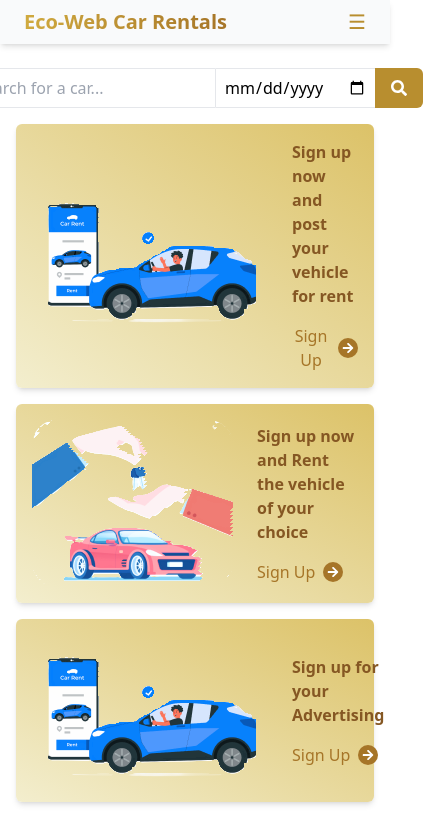
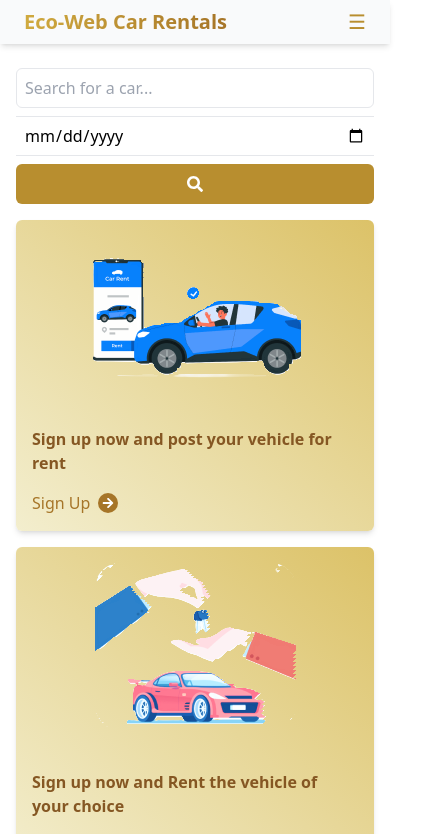
Before and after one commit to dagijosi/eco-web-new, a React (Create React App) app: page / in a window 390 px wide. Shown: the top 834 px of the page, 423 px wide, since content can reach past the window. Built offline with nearby package versions, Linux system fonts and the light colour scheme.

Commit message:
Enhance Card and SearchBar components for improved layout and responsiveness

```diff
--- a/src/components/Home/Card.tsx
+++ b/src/components/Home/Card.tsx
@@ -7,14 +7,14 @@ interface CardProps {
 }
 
 const Card = ({ imageSrc, title, href = "/signup" }: CardProps) => (
-  <div className="flex items-center gap-6 bg-gradient-to-tr from-marigold-100 to-marigold-300 shadow-md hover:shadow-lg p-4 rounded-md transition-shadow duration-300">
+  <div className="flex md:flex-row flex-col items-center gap-6 bg-gradient-to-tr from-marigold-100 to-marigold-300 shadow-md hover:shadow-lg p-4 rounded-md transition-shadow duration-300">
     <img
       src={imageSrc}
       alt={title.toLowerCase()}
-      className="rounded-md max-w-[15rem]"
+      className="mb-4 md:mb-0 rounded-md max-w-[15rem]"
       onError={(e) => (e.currentTarget.src = "/images/fallback.png")}
     />
-    <div className="flex flex-col">
+    <div className="flex flex-col text-center md:text-left">
       <h1 className="md:max-w-[8rem] font-semibold text-left text-marigold-700">
         {title}
       </h1>
--- a/src/components/Home/SearchBar.tsx
+++ b/src/components/Home/SearchBar.tsx
@@ -1,18 +1,18 @@
 import { FaSearch } from "react-icons/fa";
 
 const SearchBar = () => (
-  <div className="flex justify-center items-center">
+  <div className="flex md:flex-row flex-col justify-center items-center gap-2">
     <input
       type="text"
       placeholder="Search for a car..."
-      className="p-2 border rounded-l-md h-10 focus:outline-none"
+      className="p-2 border rounded-md md:rounded-l-md w-full md:w-auto h-10 focus:outline-none"
     />
     <input
       type="date"
       placeholder="Pick a date..."
-      className="p-2 border-t border-b h-10 focus:outline-none"
+      className="p-2 border-t border-b w-full md:w-auto h-10 focus:outline-none"
     />
-    <button className="flex items-center bg-marigold-500 hover:bg-marigold-700 px-4 py-2 rounded-r-md focus:ring-2 focus:ring-gold h-10 text-white focus:outline-none">
+    <button className="flex justify-center items-center bg-marigold-500 hover:bg-marigold-700 px-4 py-2 rounded-md md:rounded-r-md focus:ring-2 focus:ring-gold w-full md:w-auto h-10 text-white focus:outline-none">
       <FaSearch />
     </button>
   </div>
```
